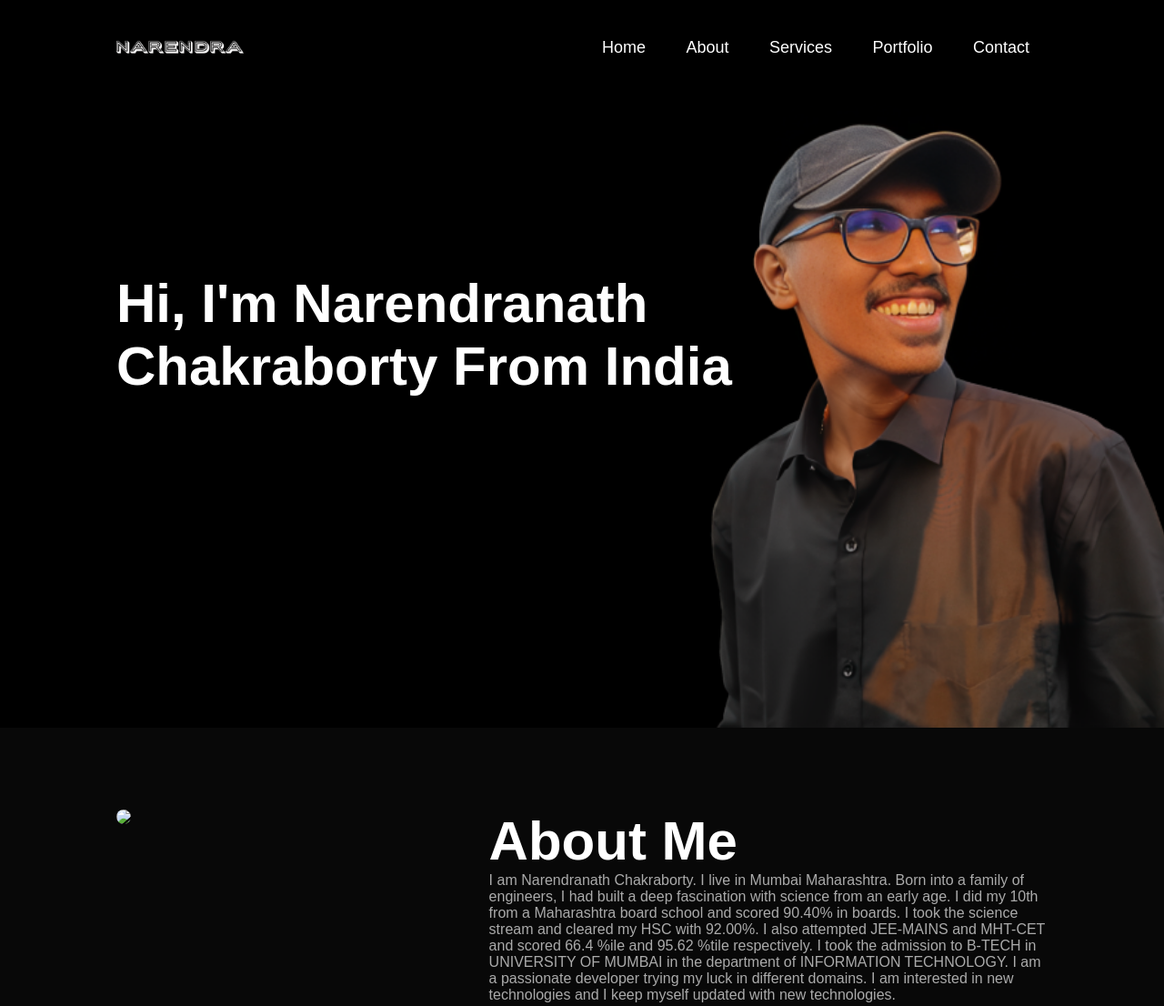
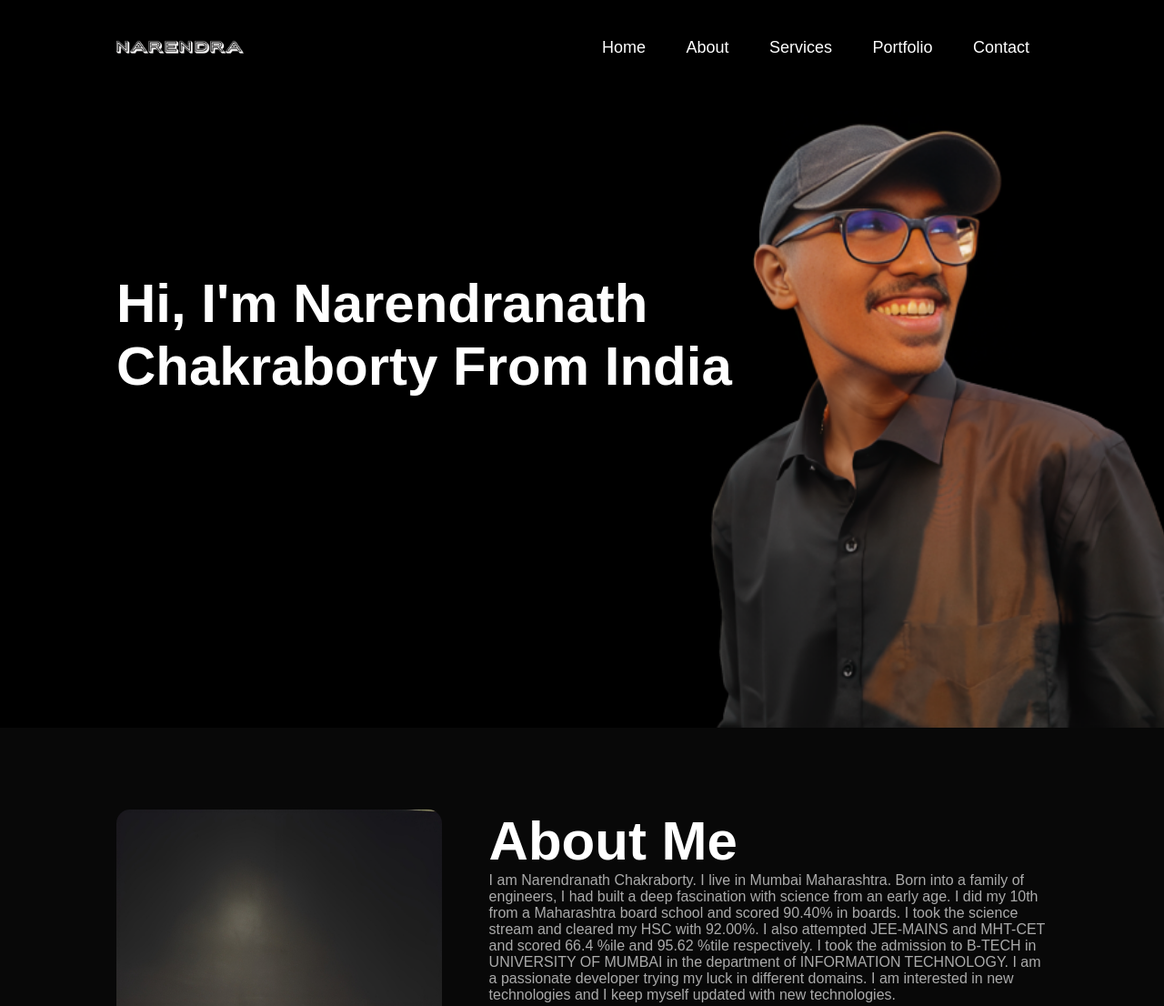
Before and after one commit to NarendranathChakraborty/narendranathchakarborty.github.io, a plain HTML site: page index.html in a window 1280 px wide. Shown: the top 1106 px of the page at 91% size. Drawn offline with Linux system fonts and the light colour scheme.

Commit message:
Update index.html

```diff
--- a/index.html
+++ b/index.html
@@ -30,7 +30,7 @@
     <div class="container">
         <div class="row">
             <div class="about-col-1">
-                <img src="images/WhatsApp Image 2023-02-01 at 7.47.42 PM" >
+                <img src="/images/WhatsApp Image 2023-02-01 at 7.47.42 PM.png" >
             </div>
             <div class="about-col-2">
                 <h1 class="sub-title">About Me</h1>
```
